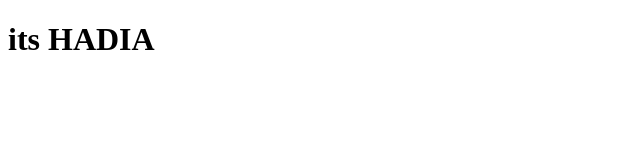
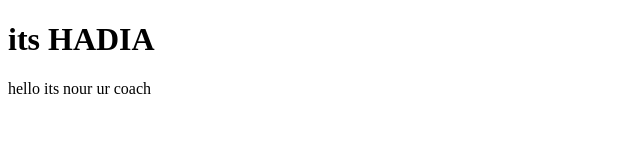
Before and after one commit to HADIA-BLIDI/project-test, a plain HTML site: page test.html in a window 1280 px wide. Shown: the whole page, without its empty margins (0-640 px from the left). Drawn offline with Linux system fonts and the light colour scheme.

Commit message:
EDIT test file

```diff
--- a/test.html
+++ b/test.html
@@ -9,5 +9,6 @@
     <h1>its HADIA
 
     </h1>
+    <p>hello its nour ur coach </p>
 </body>
 </html>
```
